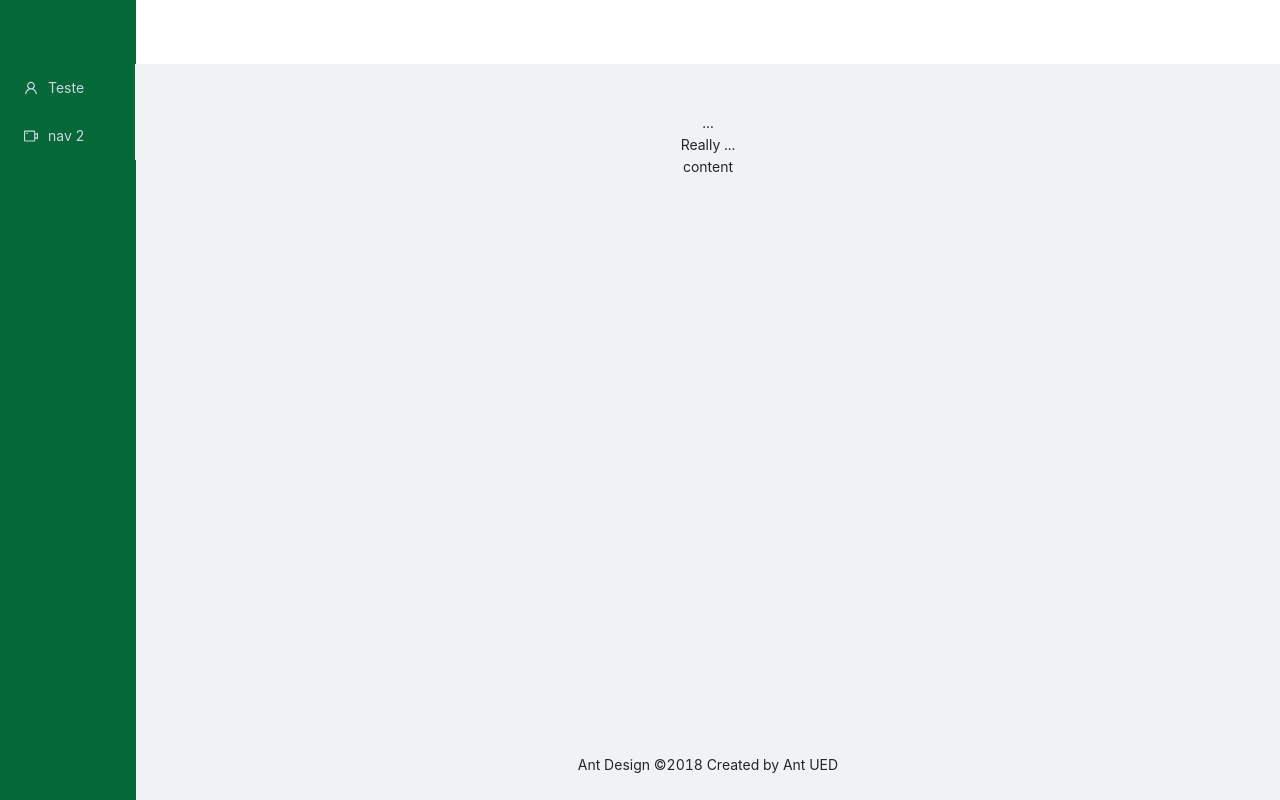
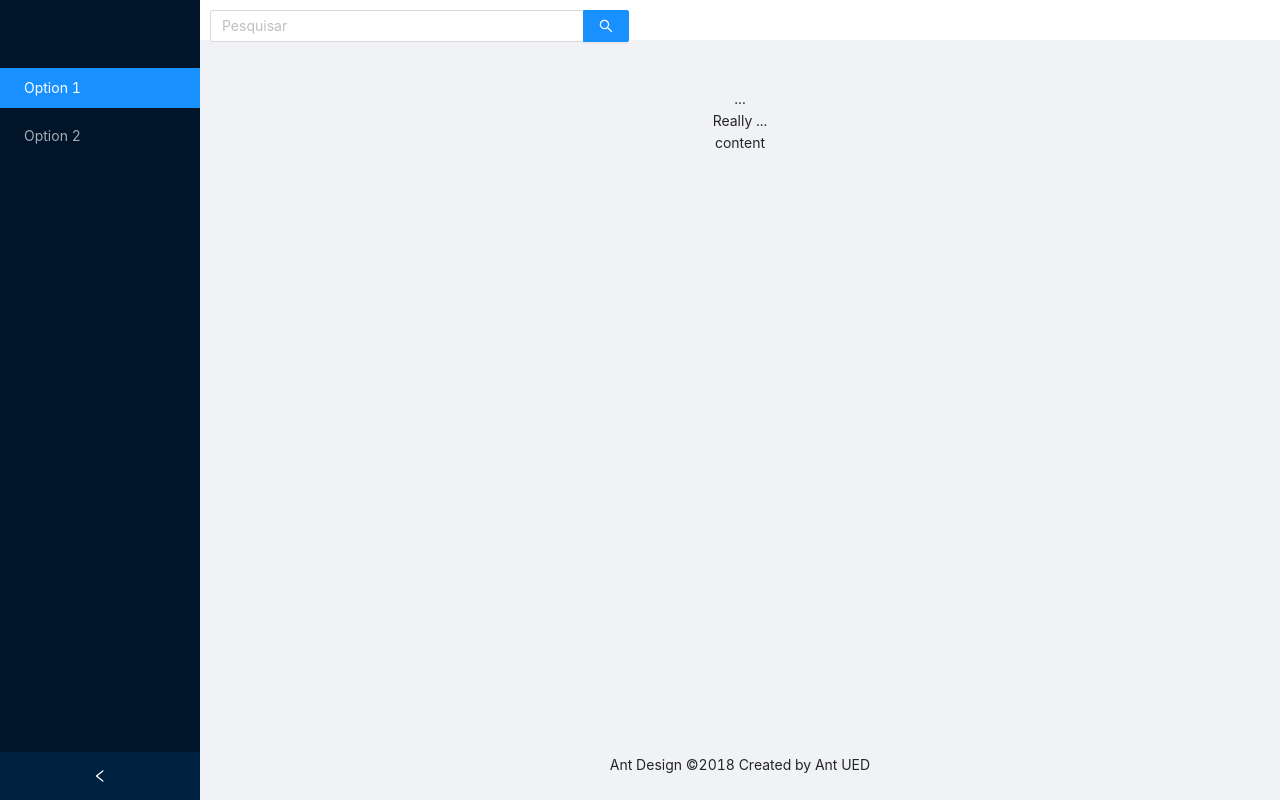
Before and after one commit to GGVidal/Frontend-Class-project, a React (Create React App) app: page / in a window 1280 px wide. Built offline with nearby package versions, Linux system fonts and the light colour scheme.

Commit message:
NEW: Creating components and initial page

```diff
--- a/src/App.js
+++ b/src/App.js
@@ -1,64 +1,10 @@
 import React from "react";
-import { Layout, Menu } from "antd";
-import { UserOutlined, VideoCameraOutlined } from "@ant-design/icons";
-
-const { Header, Content, Footer, Sider } = Layout;
+import Home from "./pages/Home";
 
 const App = () => {
   return (
     <>
-      <Layout>
-        <Sider
-          width="17vh"
-          style={{
-            height: "100vh",
-            backgroundColor: "#056839",
-          }}
-        >
-          <Header
-            style={{
-              backgroundColor: "#056839",
-              padding: 0,
-            }}
-          />
-          <Menu
-            mode="inline"
-            defaultSelectedKeys={["4"]}
-            style={{ backgroundColor: "#056839" }}
-          >
-            <Menu.Item
-              key="1"
-              icon={<UserOutlined />}
-              style={{ color: "#ced6e0" }}
-            >
-              Teste
-            </Menu.Item>
-            {/* <Menu.Divider /> */}
-            <Menu.Item
-              key="2"
-              icon={<VideoCameraOutlined />}
-              style={{ color: "#ced6e0" }}
-            >
-              nav 2
-            </Menu.Item>
-          </Menu>
-        </Sider>
-        <Layout style={{ minHeight: "100vh" }}>
-          <Header style={{ padding: 0, backgroundColor: "white" }} />
-          <Content style={{ margin: "24px 16px 0", overflow: "initial" }}>
-            <div style={{ padding: 24, textAlign: "center" }}>
-              ...
-              <br />
-              Really ...
-              <br />
-              content
-            </div>
-          </Content>
-          <Footer style={{ textAlign: "center" }}>
-            Ant Design ©2018 Created by Ant UED
-          </Footer>
-        </Layout>
-      </Layout>
+      <Home />
     </>
   );
 };
--- /dev/null
+++ b/src/components/Content.js
@@ -0,0 +1,12 @@
+import React from "react";
+import { Layout } from "antd";
+
+const { Content } = Layout;
+const ContentField = ({ children }) => {
+  return (
+    <Content style={{ margin: "24px 16px 0", overflow: "initial" }}>
+      {children}
+    </Content>
+  );
+};
+export default ContentField;
--- /dev/null
+++ b/src/components/Searchbar.js
@@ -0,0 +1,22 @@
+import React from "react";
+import { Input } from "antd";
+const { Search } = Input;
+
+const defaultStyles = {
+  width: "55vh",
+  padding: 10,
+};
+
+const Searchbar = ({ style, size, placeholder, onSearch }) => {
+  return (
+    <Search
+      placeholder={placeholder}
+      enterButton
+      size={size}
+      style={{ ...defaultStyles, ...style }}
+      onSearch={(value) => console.log(value)}
+    />
+  );
+};
+
+export default Searchbar;
--- /dev/null
+++ b/src/components/Sidebar.js
@@ -0,0 +1,22 @@
+import React from "react";
+import { Layout, Menu } from "antd";
+import { UserOutlined, VideoCameraOutlined } from "@ant-design/icons";
+const { Header, Sider } = Layout;
+
+const Sidebar = () => {
+  return (
+    <Sider collapsible theme="dark">
+      <Header
+        style={{
+          padding: 0,
+        }}
+      />
+      <Menu theme="dark" defaultSelectedKeys={["1"]} mode="inline">
+        <Menu.Item key="1">Option 1</Menu.Item>
+        <Menu.Item key="2">Option 2</Menu.Item>
+      </Menu>
+    </Sider>
+  );
+};
+
+export default Sidebar;
--- /dev/null
+++ b/src/pages/Home.js
@@ -0,0 +1,38 @@
+import React from "react";
+import { Layout } from "antd";
+import Sidebar from "../components/Sidebar";
+import Searchbar from "../components/Searchbar";
+import Content from "../components/Content";
+
+const { Header, Footer } = Layout;
+
+const Home = () => {
+  return (
+    <>
+      <Layout>
+        <Sidebar />
+        <Layout style={{ minHeight: "100vh" }}>
+          <Header
+            style={{ padding: 0, backgroundColor: "white", height: "5vh" }}
+          >
+            <Searchbar placeholder="Pesquisar" size="medium" />
+          </Header>
+          <Content>
+            <div style={{ padding: 24, textAlign: "center" }}>
+              ...
+              <br />
+              Really ...
+              <br />
+              content
+            </div>
+          </Content>
+          <Footer style={{ textAlign: "center" }}>
+            Ant Design ©2018 Created by Ant UED
+          </Footer>
+        </Layout>
+      </Layout>
+    </>
+  );
+};
+
+export default Home;
```
Also changed, not shown: 1 other file (tests, documents, lock files or other folders).
